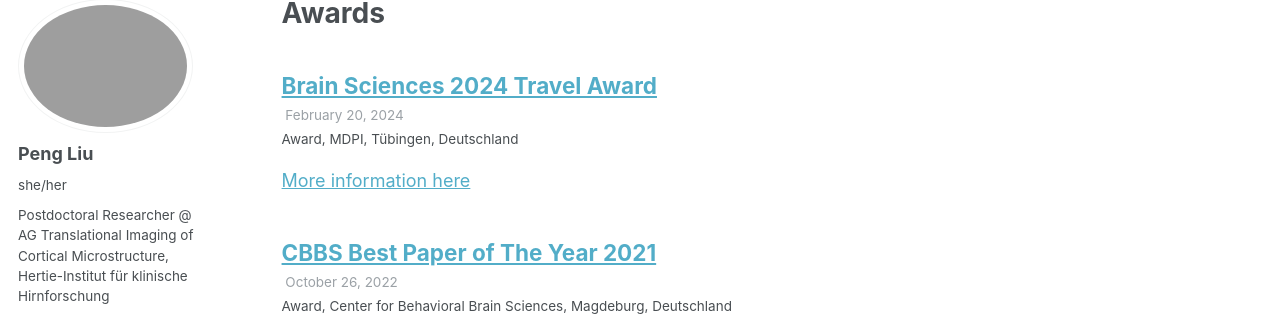
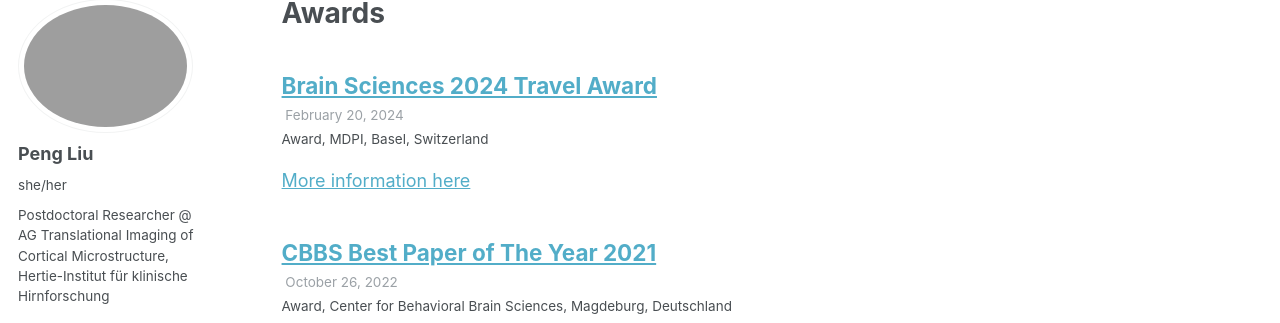
Before and after one commit to PengLiu1120/pengliu, a Jekyll site: the page built from _pages/awards.html, in a window 1280 px wide. Shown: the part 107-430 px from the top of the page. Built offline with Jekyll 4.4.1, drawn with Linux system fonts in a browser that asks for light colours; some web fonts are replaced.

Commit message:
Update 2024-awards-2.md

```diff
--- a/_awards/2024-awards-2.md
+++ b/_awards/2024-awards-2.md
@@ -5,7 +5,7 @@ type: "Award"
 permalink: /awards/2024-awards-2
 venue: "MDPI"
 date: 2024-02-20
-location: "Tübingen, Deutschland"
+location: "Basel, Switzerland"
 ---
 
 [More information here](https://www.mdpi.com/journal/brainsci/awards/2420)
```
